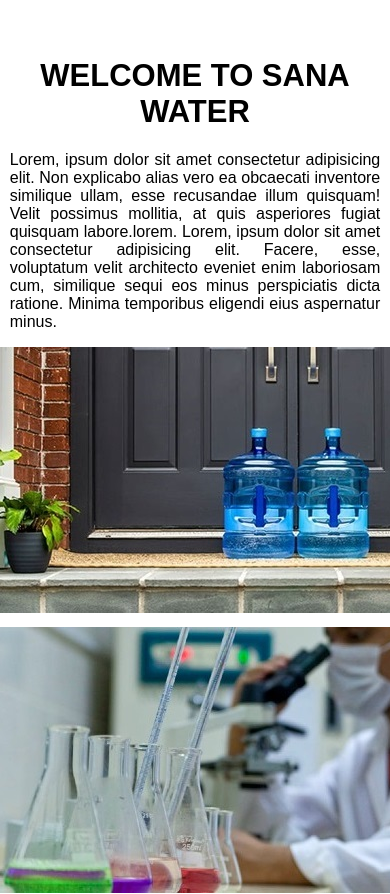
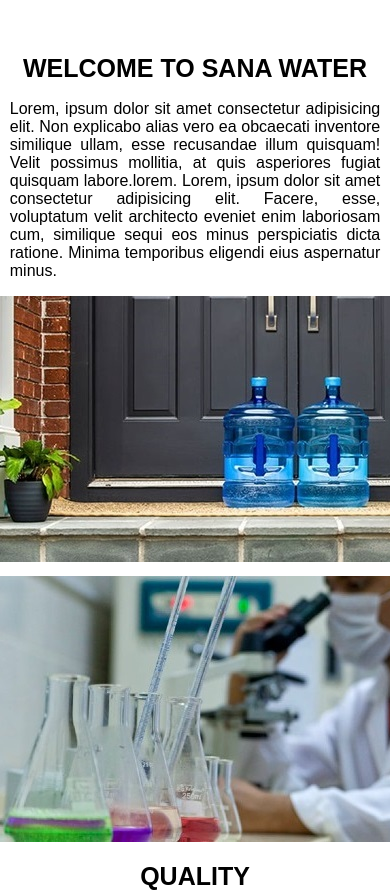
Before and after one commit to navas1p/forsana, a plain HTML site: page index.html in a window 390 px wide. Shown: the part 1094-1988 px from the top of the page. Drawn offline with Linux system fonts and the light colour scheme.

Commit message:
Update index.css

```diff
--- a/index.css
+++ b/index.css
@@ -179,7 +179,7 @@ header a{
     max-width: 95%;
   }
   .text h1{
-    font-size: 31px;
+    font-size: 25px;
   }
 
 
```
